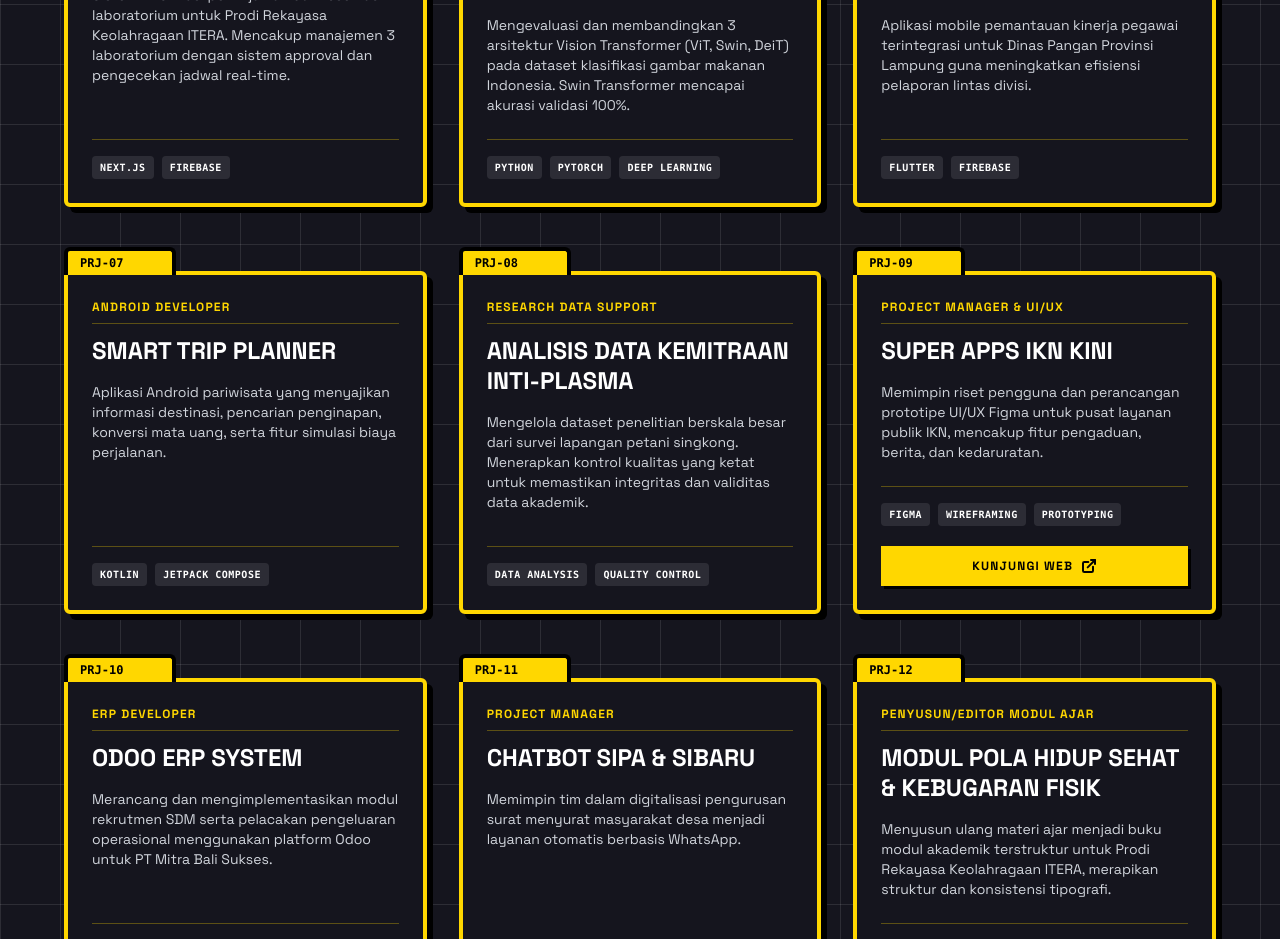
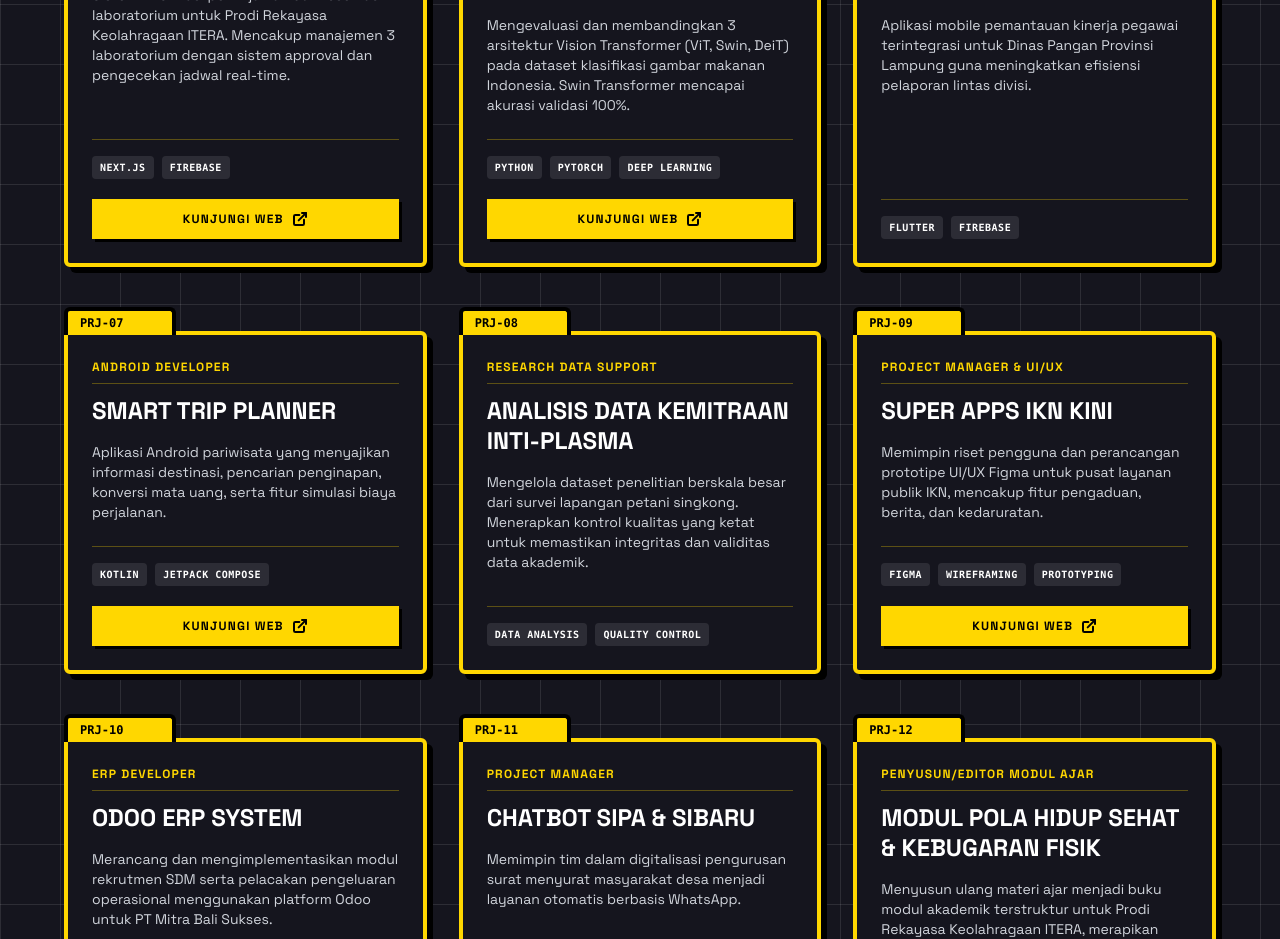
Before and after one commit to fiqrialdnsyh/portofolio-fiqri, a Next.js app: page / in a window 1280 px wide. Shown: the part 5340-6279 px from the top of the page. Built offline with nearby package versions, Linux system fonts and the light colour scheme.

Commit message:
Add project URLs to Experience component for enhanced clarity and accessibility

```diff
--- a/components/Experience.tsx
+++ b/components/Experience.tsx
@@ -41,7 +41,7 @@ const projects = [
       en: "Laboratory loan and reservation information system for ITERA's Sports Engineering Program. Covers 3 laboratories with an approval system and real-time schedule checking."
     },
     tech: ["Next.js", "Firebase"],
-    url: ""
+    url: "https://silaborro-itera.vercel.app/layanan/peminjaman-ruangan"
   },
   {
     title: { id: "Perbandingan Vision Transformer", en: "Vision Transformer Comparison" },
@@ -51,7 +51,7 @@ const projects = [
       en: "Evaluated and compared 3 Vision Transformer architectures (ViT, Swin, DeiT) on an Indonesian food image classification dataset. Swin Transformer achieved 100% validation accuracy."
     },
     tech: ["Python", "PyTorch", "Deep Learning"],
-    url: ""
+    url: "https://github.com/fiqrialdnsyh/VisionTransformer-Comparison"
   },
   {
     title: { id: "Simoni (Sistem Monitoring)", en: "Simoni (Monitoring System)" },
@@ -71,7 +71,7 @@ const projects = [
       en: "Android tourism application providing destination info, accommodation search, currency conversion, and a travel cost simulation feature."
     },
     tech: ["Kotlin", "Jetpack Compose"],
-    url: ""
+    url: "https://github.com/fiqrialdnsyh/OkeGas"
   },
   {
     title: { id: "Analisis Data Kemitraan Inti-Plasma", en: "Core-Plasma Partnership Data Analysis" },
```
